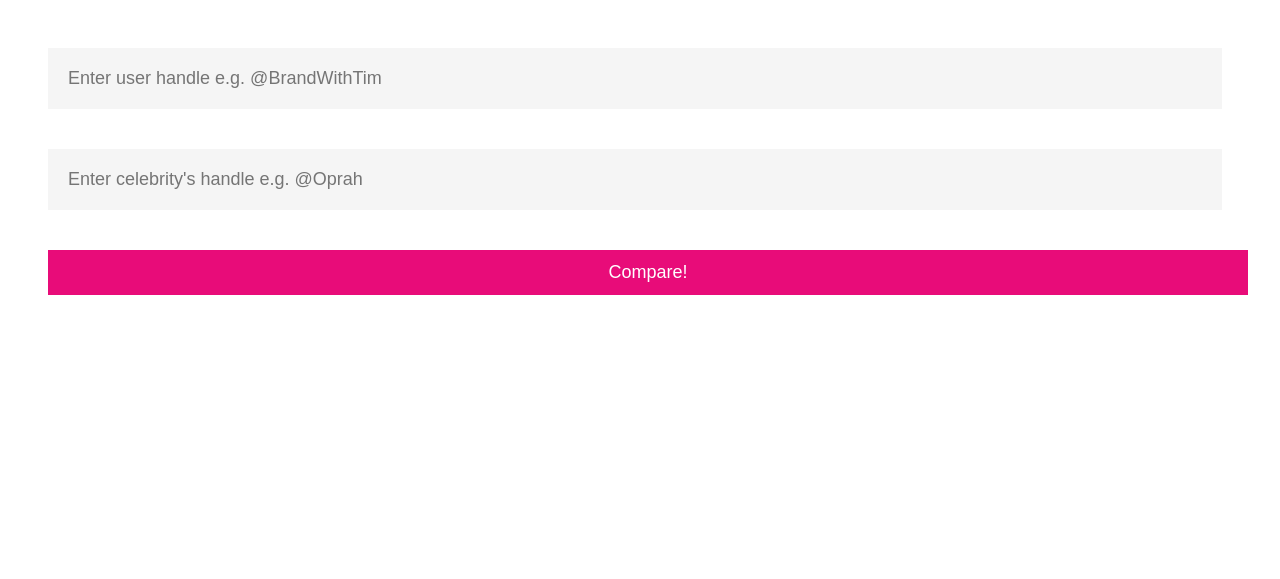
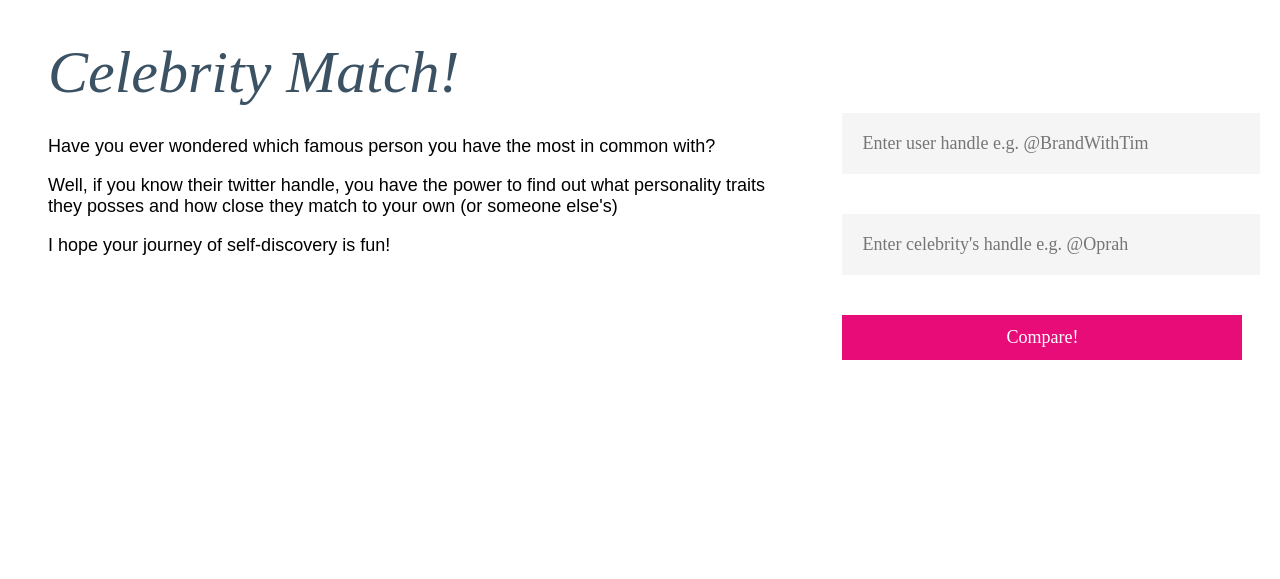
Before and after one commit to oneuptim/celebritymatch, a Django app: page / in a window 1280 px wide. Shown: the top 579 px of the page. Run offline with Django 3.2, Linux system fonts and the light colour scheme; parts of the project's set-up code (start-up, migrations or seed data) failed here and were passed over; some libraries are stand-ins or nearby versions.

Commit message:
Modified homepage

```diff
--- a/apps/celebmatch/static/celebmatch/css/styles.css
+++ b/apps/celebmatch/static/celebmatch/css/styles.css
@@ -1,4 +1,4 @@
-body {
+ body {
   font-family: "futura-pt",sans-serif;
 }
 #wrapper {
@@ -28,6 +28,7 @@ input {
   padding: 20px;
   font-size: 18px;
   font-weight: 100;
+  font-family: futura-pt;
   margin: 20px 0;
   border: none;
   background-color: #f5f5f5;
@@ -130,7 +131,7 @@ h4 {
   opacity: 1;
   font-family: "viktor-script";
   font-style: italic;
-  margin: 20px 0 10px 0;
+  margin: 10px 0 20px 0;
 }
 
 h2 {
--- a/apps/celebmatch/templates/celebmatch/index.html
+++ b/apps/celebmatch/templates/celebmatch/index.html
@@ -3,11 +3,24 @@
 <html>
   <head>
     <meta charset="utf-8">
-    <title>Compare Celeb</title>
+    <title>Celebrity Match | Compare Personality Traits</title>
     <link rel="stylesheet" href="{% static 'celebmatch/css/styles.css' %}">
+    <script src="https://use.typekit.net/iii7xtz.js"></script>
+    <script>try{Typekit.load({ async: true });}catch(e){}</script>
   </head>
   <body>
     <div id="wrapper">
+      <div class="logo">
+         Celebrity Match!
+      </div>
+      <div class="left-col">
+        <p>Have you ever wondered which famous person you have the most in common with?</p>
+        <p>
+          Well, if you know their twitter handle, you have the power to find out what personality traits they posses and how close they match to your own (or someone else's)
+        </p>
+        <p>I hope your journey of self-discovery is fun!</p>
+      </div>
+      <div class="right-col">
         <form class="" action="/process" method="post">
           {% csrf_token %}
           <input type="text" name="user" value="" placeholder="Enter user handle e.g. @BrandWithTim">
@@ -15,5 +28,6 @@
           <input type="submit" name="" value="Compare!">
         </form>
       </div>
+    </div>
   </body>
 </html>
```
Also changed, not shown: db.sqlite3. Lines whose indentation alone changed are shown as unchanged.
